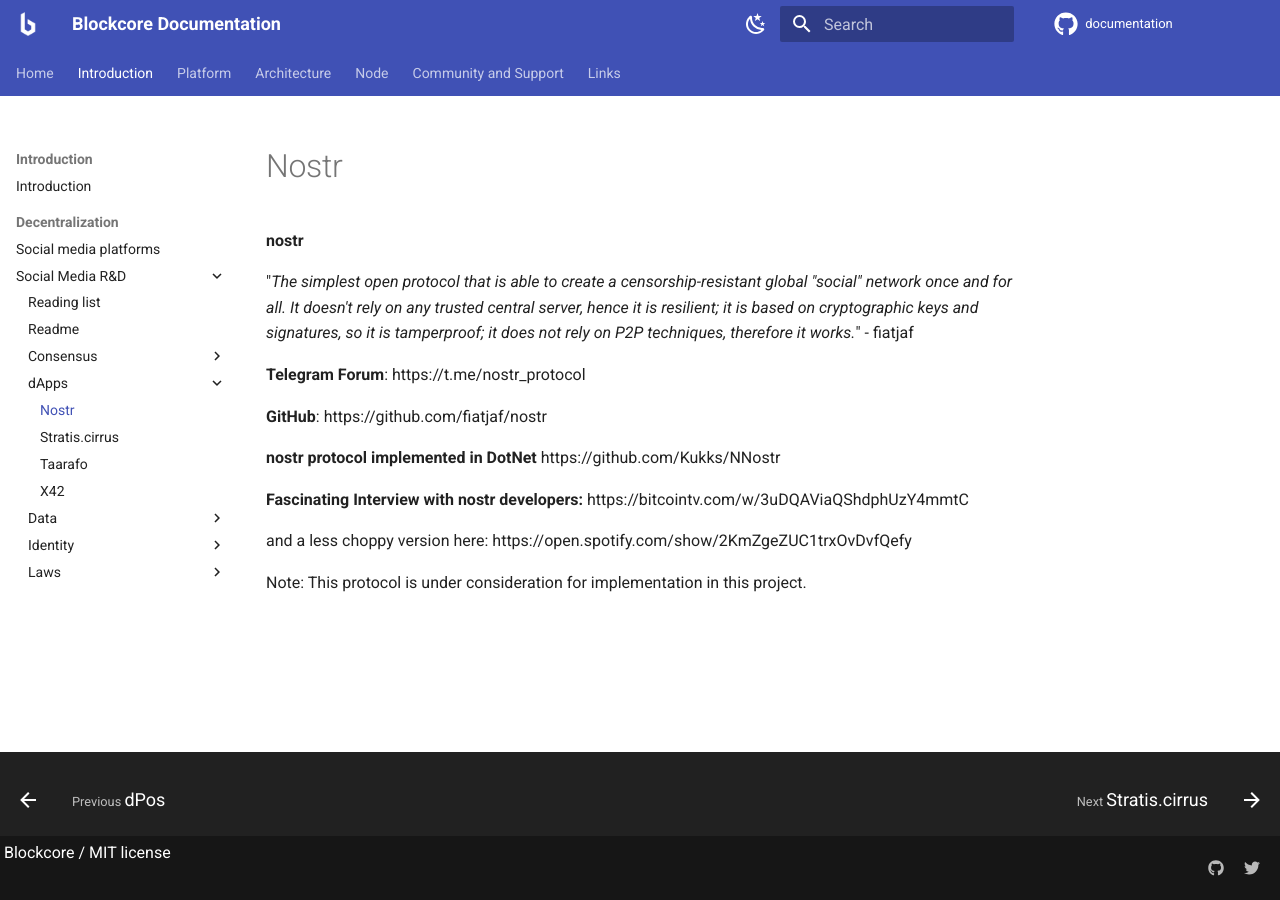
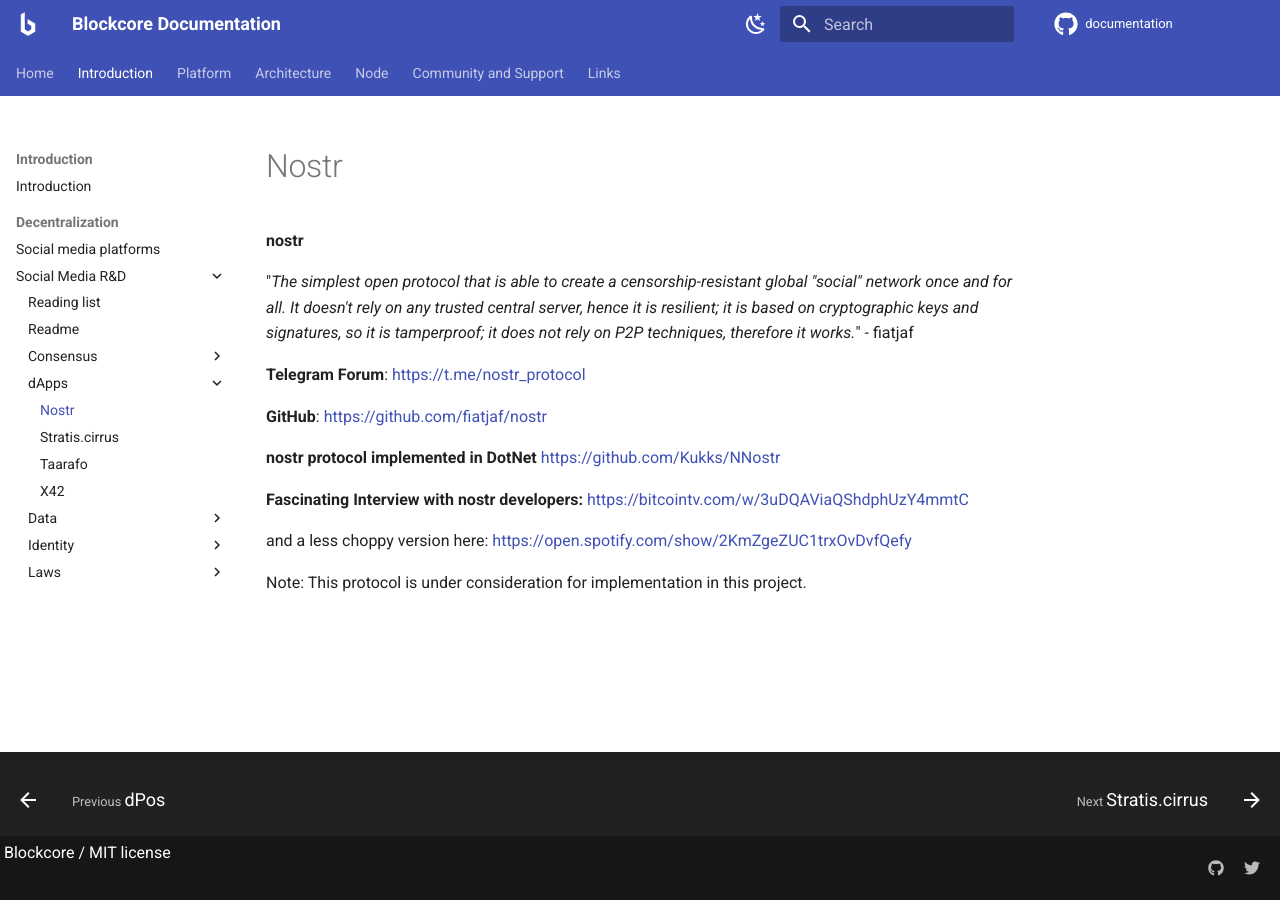
Before and after one commit to block-core/documentation, an MkDocs documentation site: the page built from docs/decentralization/social-media/research-and-design/dApps/nostr.md, in a window 1280 px wide. Built offline with MkDocs 1.6.1 and Material for MkDocs 9.7.7, drawn with Linux system fonts in a browser that asks for light colours; comment, search, counter and statistics services are not loaded; part of the change alters nothing that is shown.

```diff
--- a/docs/decentralization/social-media/research-and-design/dApps/nostr.md
+++ b/docs/decentralization/social-media/research-and-design/dApps/nostr.md
@@ -3,17 +3,17 @@
 "_The simplest open protocol that is able to create a censorship-resistant global "social" network once and for all.
 It doesn't rely on any trusted central server, hence it is resilient; it is based on cryptographic keys and signatures, so it is tamperproof; it does not rely on P2P techniques, therefore it works._" - fiatjaf
 
-**Telegram Forum**: https://t.me/nostr_protocol
+**Telegram Forum**: [https://t.me/nostr_protocol](https://t.me/nostr_protocol)
 
-**GitHub**: https://github.com/fiatjaf/nostr
+**GitHub**: [https://github.com/fiatjaf/nostr](https://github.com/fiatjaf/nostr)
 
 **nostr protocol implemented in DotNet**
-https://github.com/Kukks/NNostr
+[https://github.com/Kukks/NNostr](https://github.com/Kukks/NNostr)
 
 
 **Fascinating Interview with nostr developers:**
-https://bitcointv.com/w/3uDQAViaQShdphUzY4mmtC
+[https://bitcointv.com/w/3uDQAViaQShdphUzY4mmtC](https://bitcointv.com/w/3uDQAViaQShdphUzY4mmtC)
 
-and a less choppy version here: https://open.spotify.com/show/2KmZgeZUC1trxOvDvfQefy
+and a less choppy version here: [https://open.spotify.com/show/2KmZgeZUC1trxOvDvfQefy](https://open.spotify.com/show/2KmZgeZUC1trxOvDvfQefy)
 
 Note: This protocol is under consideration for implementation in this project.
```
